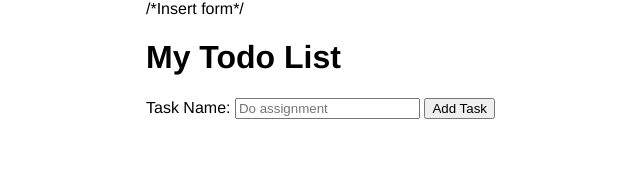
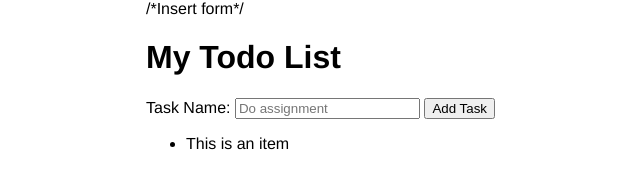
Before and after one commit to BilalWazir/ISYS3004-ToDo-Final, a plain HTML site: page index.html in a window 1280 px wide. Shown: the whole page, without its empty margins (194-834 px from the left). Drawn offline with Linux system fonts and the light colour scheme.

Commit message:
added items to list

```diff
--- a/todo.html
+++ b/index.html
@@ -24,6 +24,7 @@
       </button>
     </form>
     <ul id="todo-list">
+        <li>This is an item</li>
     </ul>
 
     <script src="js/script.js"></script>
```
